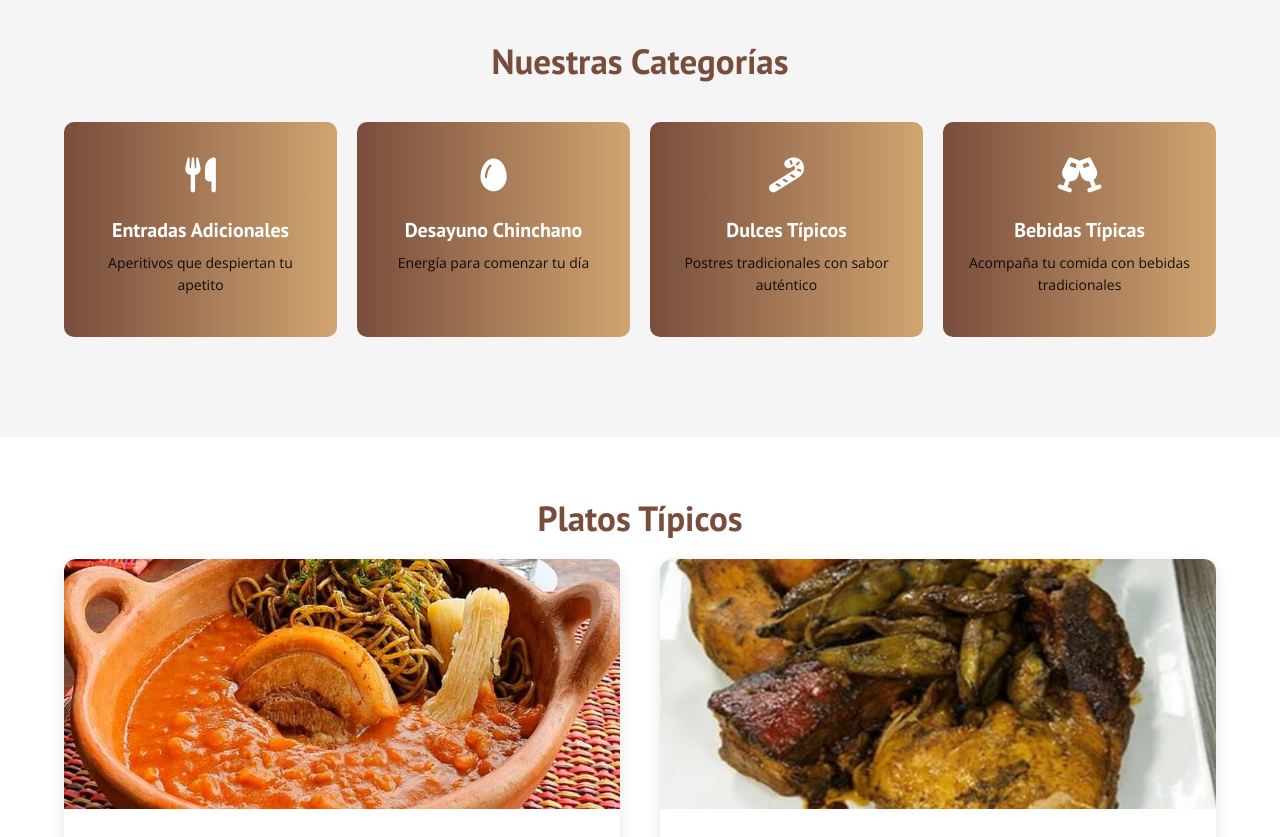
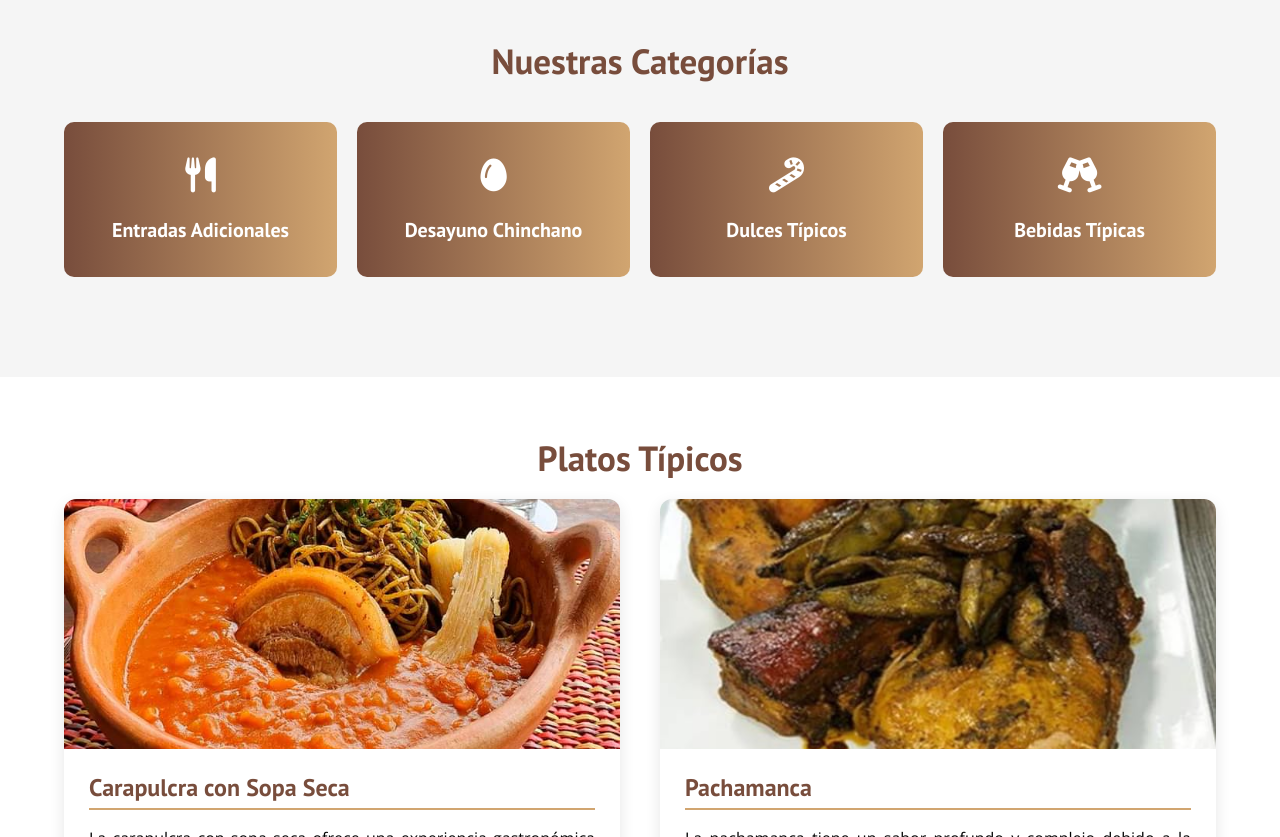
Before and after one commit to yamgit2018/talon-rajao-chinchano, a plain HTML site: page index.html in a window 1280 px wide. Shown: the part 820-1657 px from the top of the page. Drawn offline with nearby package versions, Linux system fonts and the light colour scheme.

Commit message:
Modificamos header de cada pagina, eliminando navegacion

```diff
--- a/index.html
+++ b/index.html
@@ -9,6 +9,7 @@
     <link rel="stylesheet" href="css/style.css">
 </head>
 <body>
+    <a href="index.html">
         <header class="header">
             <div class="box-shadow"></div>
             <div class="contenedor">
@@ -21,12 +22,12 @@
                 -->
                     </a>
 
-                <nav class="navegacion">
+                    <!-- <nav class="navegacion">
                         <a href="entradas.html" class="navegacion__enlace">Entradas Adicionales</a>
                         <a href="desayuno.html" class="navegacion__enlace">Desayuno Chinchano</a>
                         <a href="dulcestipico.html" class="navegacion__enlace">Dulces Típicos</a>
                         <a href="tragos.html" class="navegacion__enlace">Bebidas Típicas</a>
-                </nav>
+                    </nav> -->
                 </div>
 
                 <div class="header__texto">
@@ -36,42 +37,52 @@
                 </div>
             </div>
         </header>
+    </a>
 
     <section class="seccion">
         <div class="contenedor">
             <h2 class="centrar-texto">Nuestras Categorías</h2>
+
             <div class="categorias">
+
+                 <a href="entradas.html">
                     <div class="categoria">
                         <div class="categoria__icono">
                             <i class="fas fa-utensils"></i>
                         </div>
                         <h3 class="categoria__titulo">Entradas Adicionales</h3>
-                    <p class="categoria__desc">Aperitivos que despiertan tu apetito</p>
                     </div>
+                </a>
 
+                <a href="desayuno.html">
                    <div class="categoria">
                         <div class="categoria__icono">
                             <i class="fas fa-egg"></i>
                         </div>
                         <h3 class="categoria__titulo">Desayuno Chinchano</h3>
-                    <p class="categoria__desc">Energía para comenzar tu día</p>
+                        <!-- <p class="categoria__desc">Energía para comenzar tu día</p> -->
                     </div>
+                    </a>
 
+                <a href="dulcestipico.html">
                     <div class="categoria">
                         <div class="categoria__icono">
                             <i class="fas fa-candy-cane"></i>
                         </div>
                         <h3 class="categoria__titulo">Dulces Típicos</h3>
-                    <p class="categoria__desc">Postres tradicionales con sabor auténtico</p>
+                        <!-- <p class="categoria__desc">Postres tradicionales con sabor auténtico</p> -->
                     </div>
+                 </a>
 
-                <div class="categoria">
+                <a href="tragos.html">
+                     <div class="categoria" >
                         <div class="categoria__icono">
                             <i class="fas fa-glass-cheers"></i>
                         </div>
                         <h3 class="categoria__titulo">Bebidas Típicas</h3>
-                    <p class="categoria__desc">Acompaña tu comida con bebidas tradicionales</p>
+                        <!-- <p class="categoria__desc">Acompaña tu comida con bebidas tradicionales</p> -->
                     </div>
+                </a>
             </div>
         </div>
     </section>
```
Also changed, not shown: desayuno.html (+4 -2 lines), dulcestipico.html (+9 -7 lines), entradas.html (+4 -2 lines), tragos.html (+7 -5 lines). Lines whose indentation alone changed are shown as unchanged.
